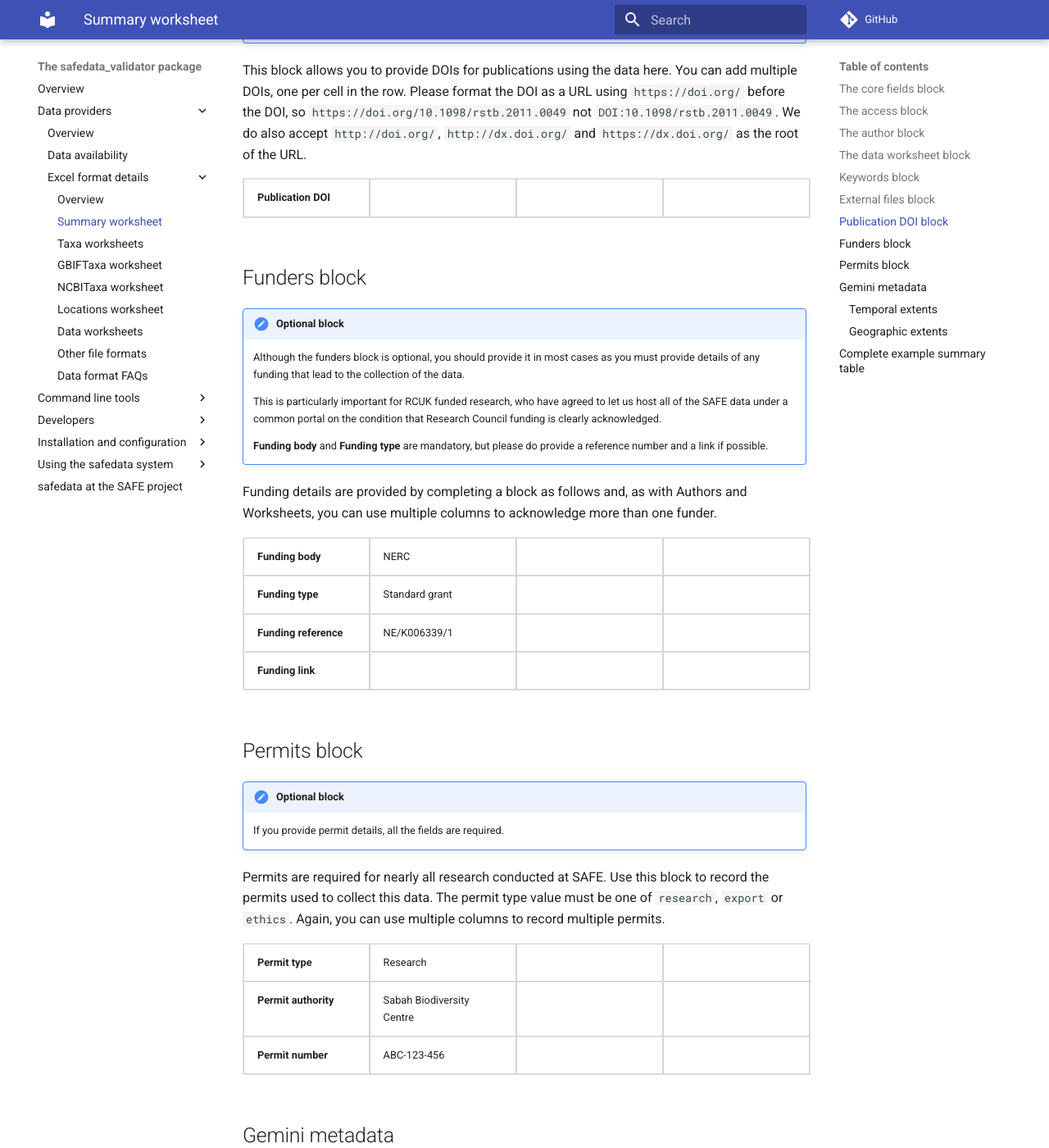
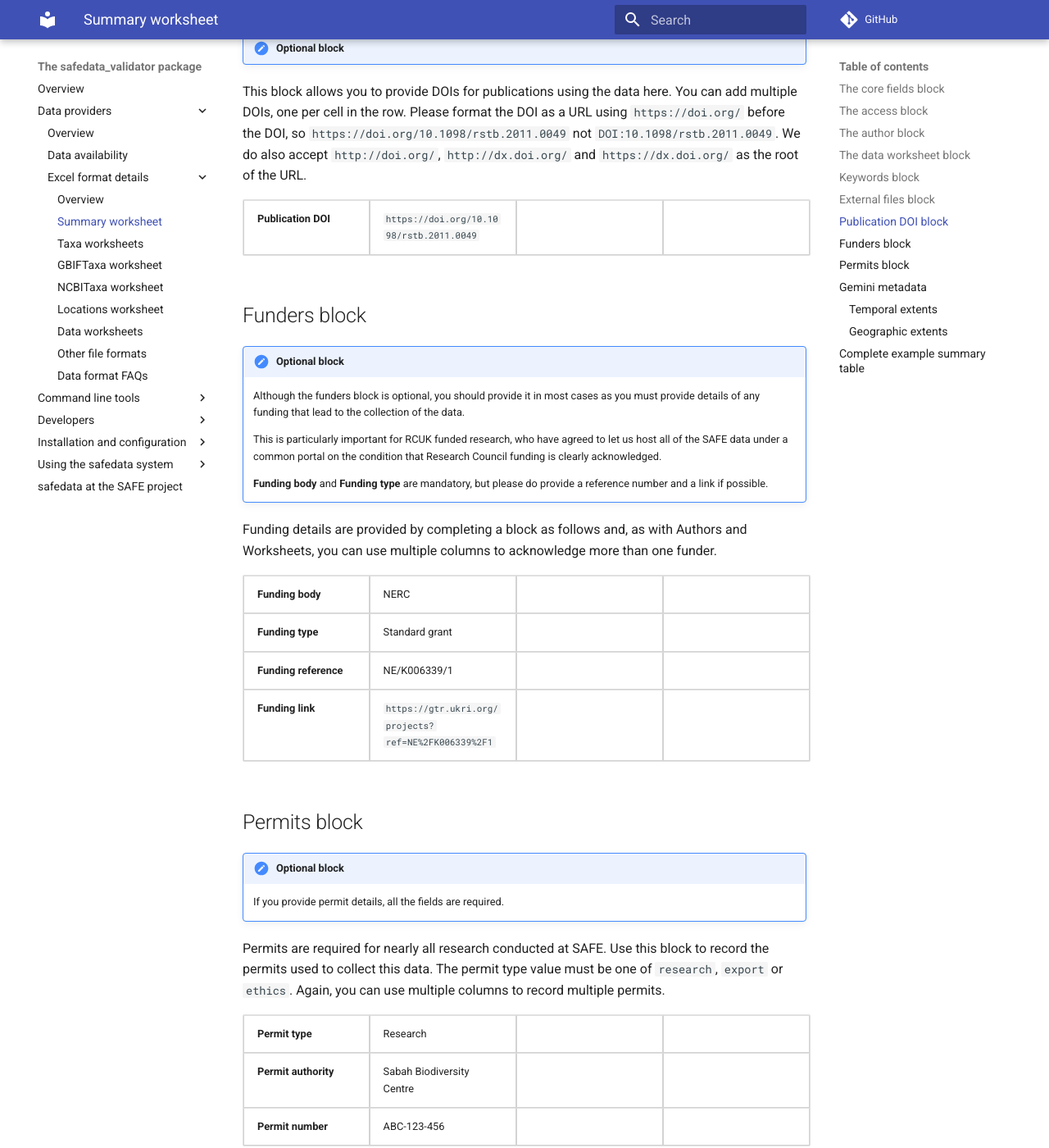
Before and after one commit to ImperialCollegeLondon/safedata_validator, an MkDocs documentation site: the page built from docs/data_providers/data_format/summary.md, in a window 1280 px wide and 1400 px high, scrolled down 4480 px. Shown: the whole window at 82% size. Built offline with MkDocs 1.6.1 and Material for MkDocs 9.7.7, drawn with Linux system fonts in a browser that asks for light colours; comment, search, counter and statistics services are not loaded; some of the changed text lies outside the part shown.

Commit message:
Fixed links not displaying

```diff
--- a/docs/data_providers/data_format/summary.md
+++ b/docs/data_providers/data_format/summary.md
@@ -120,7 +120,7 @@ these details for **any** author.
 
 Author names **must be** formatted as "last name, first name": "Orme, David" not "David
 Orme". Please provide just the numeric part of the ORCIDs, as shown below, not the full
-URL [](http://orcid.org/0000-0002-7005-1394).
+URL `http://orcid.org/0000-0002-7005-1394`.
 
 |                    |                         |  |  |
 |--------------------|-------------------------|--|--|
@@ -214,7 +214,7 @@ the root of the URL.
 
 |                 |                                            |  |  |
 |-----------------|--------------------------------------------|--|--|
-| Publication DOI | [](https://doi.org/10.1098/rstb.2011.0049) |  |  |
+| Publication DOI | `https://doi.org/10.1098/rstb.2011.0049` |  |  |
 
 ## Funders block
 
@@ -239,7 +239,7 @@ one funder.
 | Funding body      | NERC                                                   |  |  |
 | Funding type      | Standard grant                                         |  |  |
 | Funding reference | NE/K006339/1                                           |  |  |
-| Funding link      | [](https://gtr.ukri.org/projects?ref=NE%2FK006339%2F1) |  |  |
+| Funding link      | `https://gtr.ukri.org/projects?ref=NE%2FK006339%2F1` |  |  |
 
 ## Permits block
 
@@ -335,11 +335,11 @@ at SAFE.
 | Keywords                  | Keyword 1                                                   | Keyword 2                                                    |                                  |
 | External file             | bait_trap_images.zip                                          | BaitTrapTransects.geojson                                    |                                  |
 | External file description | Zip file containing 5000 JPEG images of bait trap cards     | GeoJSON file containing polylines of the bait trap transects |                                  |
-| Publication DOI           | [](https://doi.org/10.1098/rstb.2011.0049)                  |                                                              |                                  |
+| Publication DOI           | `https://doi.org/10.1098/rstb.2011.0049`                  |                                                              |                                  |
 | Funding body              | NERC                                                        |                                                              |                                  |
 | Funding type              | Standard grant                                              |                                                              |                                  |
 | Funding reference         | NE/K006339/1                                                |                                                              |                                  |
-| Funding link              | [](https://gtr.ukri.org/projects?ref=NE%2FK006339%2F1)      |                                                              |                                  |
+| Funding link              | `https://gtr.ukri.org/projects?ref=NE%2FK006339%2F1`      |                                                              |                                  |
 | Permit type               | Research                                                    |                                                              |                                  |
 | Permit authority          | Sabah Biodiversity Centre                                   |                                                              |                                  |
 | Permit number             | ABC-123-456                                                 |                                                              |                                  |
```
